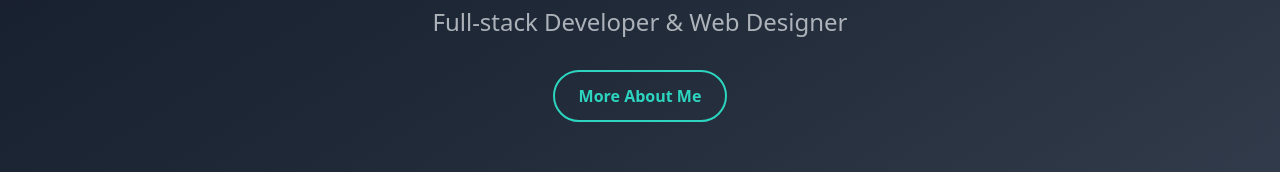
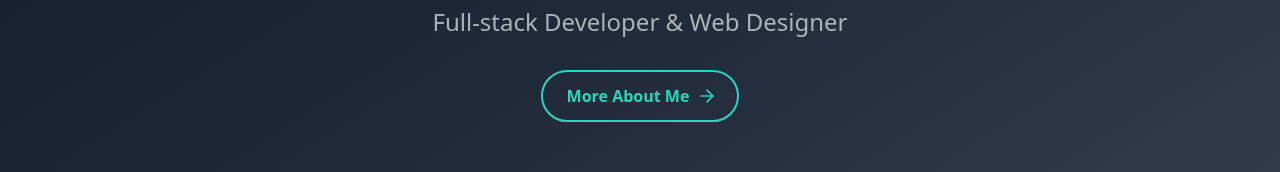
Before and after one commit to levi1462/portfolio-website, a Next.js app in the folder my_portfolio/: page / in a window 1280 px wide. Shown: the part 420-592 px from the top of the page. Built offline with nearby package versions, Linux system fonts and the light colour scheme.

Commit message:
Applied themes to homepage

```diff
--- a/my_portfolio/src/app/page.tsx
+++ b/my_portfolio/src/app/page.tsx
@@ -4,7 +4,7 @@ import { useState, useEffect } from "react";
 import Link from "next/link";
 import { ThemeProvider, useTheme } from "./contexts/ThemeContexts";
 import { ThemeToggle } from "./components/ThemeToggle";
-//import { ArrowRight } from "lucide-react";
+import { ArrowRight } from "lucide-react";
 
 interface TypingEffectResult {
   displayedText: string;
@@ -40,19 +40,43 @@ export default function Home() {
   );
   const { theme } = useTheme();
   return (
-    <div className="min-h-screen bg-gradient-to-br from-gray-900 via-gray-800 to-gray-700 flex flex-col">
-      <nav className="bg-gray-800 bg-opacity-50 backdrop-blur-md">
+    <div
+      className={`min-h-screen flex flex-col ${
+        theme === "dark"
+          ? "bg-gradient-to-br from-gray-900 via-gray-800 to-gray-700"
+          : "bg-gradient-to-br from-blue-50 via-white to-purple-50"
+      }`}
+    >
+      <nav
+        className={`${
+          theme === "dark"
+            ? "bg-gray-800 bg-opacity-50"
+            : "bg-white bg-opacity-90"
+        } backdrop-blur-md shadow-sm`}
+      >
         <div className="max-w-7xl mx-auto px-4 sm:px-6 lg:px-8">
           <div className="flex justify-between h-16">
             <div className="flex-shrink-0 flex items-center">
-              <span className="text-2xl font-bold text-teal-400">LM</span>
+              <span
+                className={`text-2xl font-bold ${
+                  theme === "dark"
+                    ? "text-teal-400"
+                    : "bg-clip-text text-transparent bg-gradient-to-r from-blue-600 to-purple-600"
+                }`}
+              >
+                LM
+              </span>
             </div>
             <div className="flex items-center space-x-4">
               {["About", "Projects", "Contact"].map((item) => (
                 <Link
                   key={item}
                   href={`/${item.toLowerCase()}`}
-                  className="text-gray-300 hover:bg-gray-700 hover:text-teal-400 px-3 py-2 rounded-md text-sm font-medium transition duration-300 ease-in-out transform hover:scale-105"
+                  className={`${
+                    theme === "dark"
+                      ? "text-gray-300 hover:bg-gray-700 hover:text-teal-400"
+                      : "text-gray-600 hover:bg-gray-100 hover:text-blue-600"
+                  } px-3 py-2 rounded-md text-sm font-medium transition duration-300 ease-in-out transform hover:scale-105`}
                 >
                   {item}
                 </Link>
@@ -65,21 +89,50 @@ export default function Home() {
 
       <main className="flex-grow flex items-center justify-center px-4">
         <div className="text-center">
-          <h1 className="text-5xl font-bold text-white mb-6 h-20 min-h-[5rem]">
-            <span className="bg-clip-text text-transparent bg-gradient-to-r from-teal-400 via-blue-500 to-purple-600">
+          <h1
+            className={`text-5xl font-bold mb-6 h-20 min-h-[5rem] ${
+              theme === "dark" ? "text-white" : "text-gray-800"
+            }`}
+          >
+            <span
+              className={`bg-clip-text text-transparent ${
+                theme === "dark"
+                  ? "bg-gradient-to-r from-teal-400 via-blue-500 to-purple-600"
+                  : "bg-gradient-to-r from-blue-600 via-purple-600 to-pink-600"
+              }`}
+            >
               {displayedText}
             </span>
             {!isTypingComplete && (
-              <span className="inline-block w-1 h-10 ml-1 bg-teal-400 animate-blink"></span>
+              <span
+                className={`inline-block w-1 h-10 ml-1 ${
+                  theme === "dark" ? "bg-teal-400" : "bg-blue-600"
+                } animate-blink`}
+              ></span>
             )}
           </h1>
-          <h3 className="text-2xl text-gray-300 mt-4 opacity-80">
+          <h3
+            className={`text-2xl mt-4 opacity-80 ${
+              theme === "dark" ? "text-gray-300" : "text-gray-600"
+            }`}
+          >
             Full-stack Developer & Web Designer
           </h3>
           <div className="mt-8 flex justify-center">
             <Link href="/about" passHref>
-              <button className="group bg-transparent border-2 border-teal-400 text-teal-400 px-6 py-3 rounded-full font-semibold hover:bg-teal-400 hover:text-gray-900 transition duration-300 ease-in-out transform hover:scale-105 focus:outline-none focus:ring-2 focus:ring-teal-400 focus:ring-opacity-50 flex items-center">
+              <button
+                className={`group bg-transparent border-2 ${
+                  theme === "dark"
+                    ? "border-teal-400 text-teal-400 hover:bg-teal-400 hover:text-gray-900"
+                    : "border-blue-600 text-blue-600 hover:bg-gradient-to-r hover:from-blue-600 hover:to-purple-600 hover:text-white"
+                } px-6 py-3 rounded-full font-semibold transition duration-300 ease-in-out transform hover:scale-105 focus:outline-none focus:ring-2 focus:ring-opacity-50 ${
+                  theme === "dark"
+                    ? "focus:ring-teal-400"
+                    : "focus:ring-blue-400"
+                } flex items-center`}
+              >
                 More About Me
+                <ArrowRight className="ml-2 -mr-1 w-5 h-5" />
               </button>
             </Link>
           </div>
```
